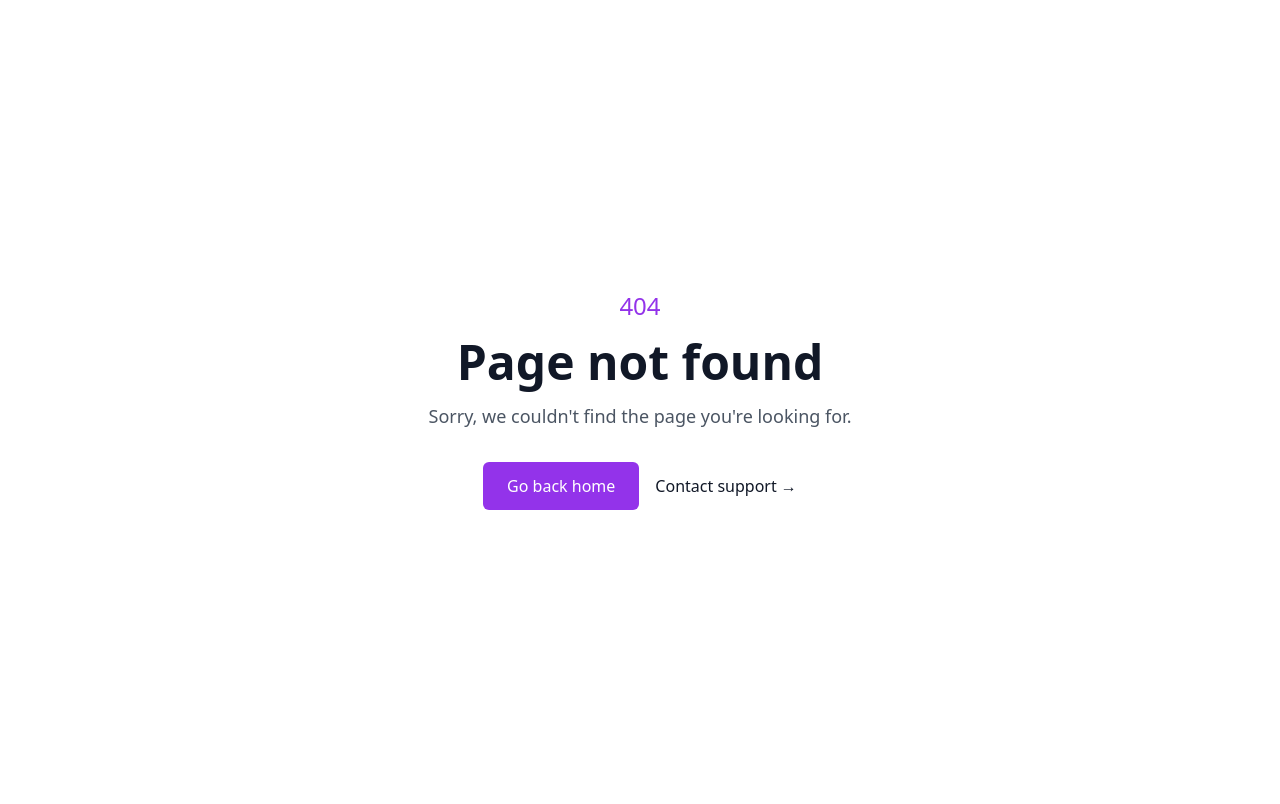
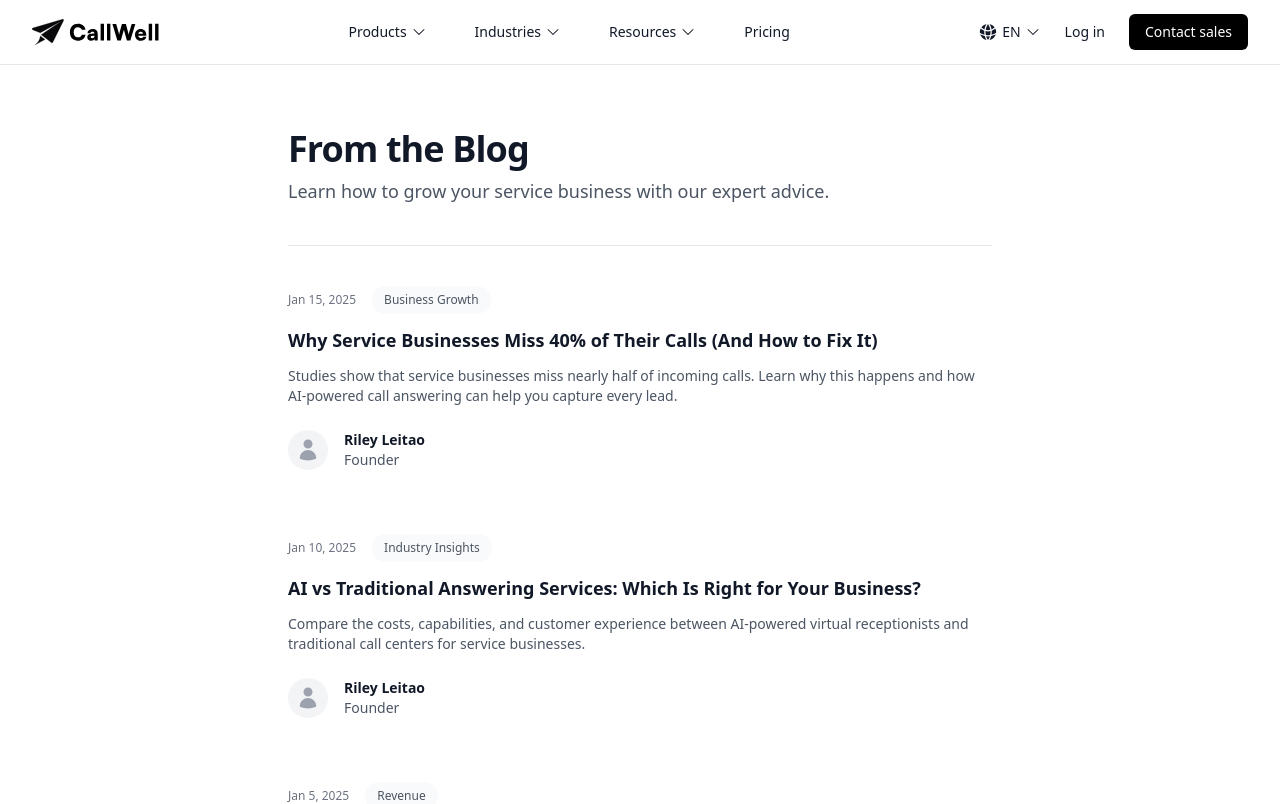
Before and after one commit to rileyleitao/Callwell, a Vue app: page /blog in a window 1280 px wide. Before the commit this address had no page. Shown: the top 804 px of the page. Built offline with nearby package versions, Linux system fonts and the light colour scheme; a web font is replaced by a local one.

Commit message:
Add blog page to Resources section with single-column layout

```diff
--- a/src/components/Header.vue
+++ b/src/components/Header.vue
@@ -145,6 +145,10 @@
                     <h4 class="text-sm font-semibold text-gray-900 group-hover/item:text-blue-600">FAQ</h4>
                     <p class="text-xs text-gray-600 mt-1">Answers to common questions about Callwell</p>
                   </router-link>
+                  <router-link to="/blog" class="block group/item">
+                    <h4 class="text-sm font-semibold text-gray-900 group-hover/item:text-blue-600">Blog</h4>
+                    <p class="text-xs text-gray-600 mt-1">Tips and insights for service businesses</p>
+                  </router-link>
                 </div>
               </div>
             </div>
--- /dev/null
+++ b/src/pages/BlogPage.vue
@@ -0,0 +1,115 @@
+<template>
+  <div class="min-h-screen bg-white">
+    <Header />
+
+    <!-- Blog Header -->
+    <section class="max-w-3xl mx-auto px-4 sm:px-6 lg:px-8 py-12 sm:py-16">
+      <div class="mb-10">
+        <h1 class="text-3xl sm:text-4xl font-bold tracking-tight text-gray-900">From the Blog</h1>
+        <p class="mt-2 text-lg text-gray-600">Learn how to grow your service business with our expert advice.</p>
+      </div>
+
+      <div class="border-t border-gray-200 pt-10">
+        <!-- Blog Posts List -->
+        <div class="space-y-16">
+          <article v-for="post in posts" :key="post.slug" class="group">
+            <div class="flex items-center gap-x-4 text-xs">
+              <time :datetime="post.date" class="text-gray-500">{{ formatDate(post.date) }}</time>
+              <span class="relative z-10 rounded-full bg-gray-50 px-3 py-1.5 font-medium text-gray-600 hover:bg-gray-100">
+                {{ post.category }}
+              </span>
+            </div>
+            <div class="relative">
+              <h2 class="mt-3 text-lg font-semibold text-gray-900 group-hover:text-gray-600">
+                <router-link :to="`/blog/${post.slug}`">
+                  <span class="absolute inset-0"></span>
+                  {{ post.title }}
+                </router-link>
+              </h2>
+              <p class="mt-3 text-sm text-gray-600 line-clamp-3">{{ post.excerpt }}</p>
+            </div>
+            <div class="mt-6 flex items-center gap-x-4">
+              <div class="h-10 w-10 rounded-full bg-gray-100 flex items-center justify-center">
+                <UserIcon class="h-6 w-6 text-gray-400" />
+              </div>
+              <div class="text-sm">
+                <p class="font-semibold text-gray-900">{{ post.author.name }}</p>
+                <p class="text-gray-600">{{ post.author.role }}</p>
+              </div>
+            </div>
+          </article>
+        </div>
+      </div>
+
+      <!-- Coming Soon Message if no posts -->
+      <div v-if="posts.length === 0" class="text-center py-12">
+        <h2 class="text-2xl font-semibold text-gray-900 mb-4">Coming Soon</h2>
+        <p class="text-gray-600">We're working on great content for service businesses. Check back soon!</p>
+      </div>
+    </section>
+
+    <!-- CTA Section -->
+    <section class="bg-gray-50 py-12 sm:py-16">
+      <div class="max-w-3xl mx-auto px-4 sm:px-6 lg:px-8 text-center">
+        <h2 class="text-2xl sm:text-3xl font-bold text-gray-900 mb-3 sm:mb-4">Ready to never miss a call?</h2>
+        <p class="text-base sm:text-lg text-gray-600 mb-6 sm:mb-8">
+          See how Callwell can help your service business capture more leads.
+        </p>
+        <a href="https://calendly.com/riley-callwell/callwell-demo" target="_blank" rel="noopener noreferrer" @click="trackContactSales('Blog Page')" class="bg-black text-white px-6 sm:px-8 py-3 sm:py-4 rounded-md text-base sm:text-lg font-semibold hover:bg-gray-800 transition-colors inline-block">
+          Contact Sales
+        </a>
+      </div>
+    </section>
+
+    <Footer />
+  </div>
+</template>
+
+<script setup>
+import Header from '../components/Header.vue'
+import Footer from '../components/Footer.vue'
+import { UserIcon } from '@heroicons/vue/24/solid'
+import { trackContactSales } from '../composables/useAnalytics'
+
+const formatDate = (dateString) => {
+  const date = new Date(dateString)
+  return date.toLocaleDateString('en-US', { month: 'short', day: 'numeric', year: 'numeric' })
+}
+
+// Blog posts data - can be moved to a separate file or CMS later
+const posts = [
+  {
+    slug: 'why-service-businesses-miss-calls',
+    title: 'Why Service Businesses Miss 40% of Their Calls (And How to Fix It)',
+    excerpt: 'Studies show that service businesses miss nearly half of incoming calls. Learn why this happens and how AI-powered call answering can help you capture every lead.',
+    date: '2025-01-15',
+    category: 'Business Growth',
+    author: {
+      name: 'Riley Leitao',
+      role: 'Founder'
+    }
+  },
+  {
+    slug: 'ai-vs-traditional-answering-services',
+    title: 'AI vs Traditional Answering Services: Which Is Right for Your Business?',
+    excerpt: 'Compare the costs, capabilities, and customer experience between AI-powered virtual receptionists and traditional call centers for service businesses.',
+    date: '2025-01-10',
+    category: 'Industry Insights',
+    author: {
+      name: 'Riley Leitao',
+      role: 'Founder'
+    }
+  },
+  {
+    slug: 'after-hours-calls-revenue',
+    title: 'How After-Hours Calls Impact Your Revenue',
+    excerpt: 'Most emergency service calls come outside business hours. Discover how much revenue you could be losing and strategies to capture these high-value opportunities.',
+    date: '2025-01-05',
+    category: 'Revenue',
+    author: {
+      name: 'Riley Leitao',
+      role: 'Founder'
+    }
+  }
+]
+</script>
--- a/src/router/index.js
+++ b/src/router/index.js
@@ -15,6 +15,7 @@ import HVACPage from '../pages/HVACPage.vue'
 import ElectricianPage from '../pages/ElectricianPage.vue'
 import RoofingPage from '../pages/RoofingPage.vue'
 import ConstructionPage from '../pages/ConstructionPage.vue'
+import BlogPage from '../pages/BlogPage.vue'
 
 const routes = [
   {
@@ -96,6 +97,15 @@ const routes = [
     meta: {
       title: 'Frequently Asked Questions | Callwell',
       description: 'Find answers to common questions about Callwell AI office assistant, pricing, setup, and support.'
+    }
+  },
+  {
+    path: '/blog',
+    name: 'Blog',
+    component: BlogPage,
+    meta: {
+      title: 'Blog | Callwell',
+      description: 'Expert advice and insights for service businesses on AI call answering, appointment booking, and growing your business.'
     }
   },
   {
```
Also changed, not shown: 1 other file (tests, documents, lock files or other folders).
